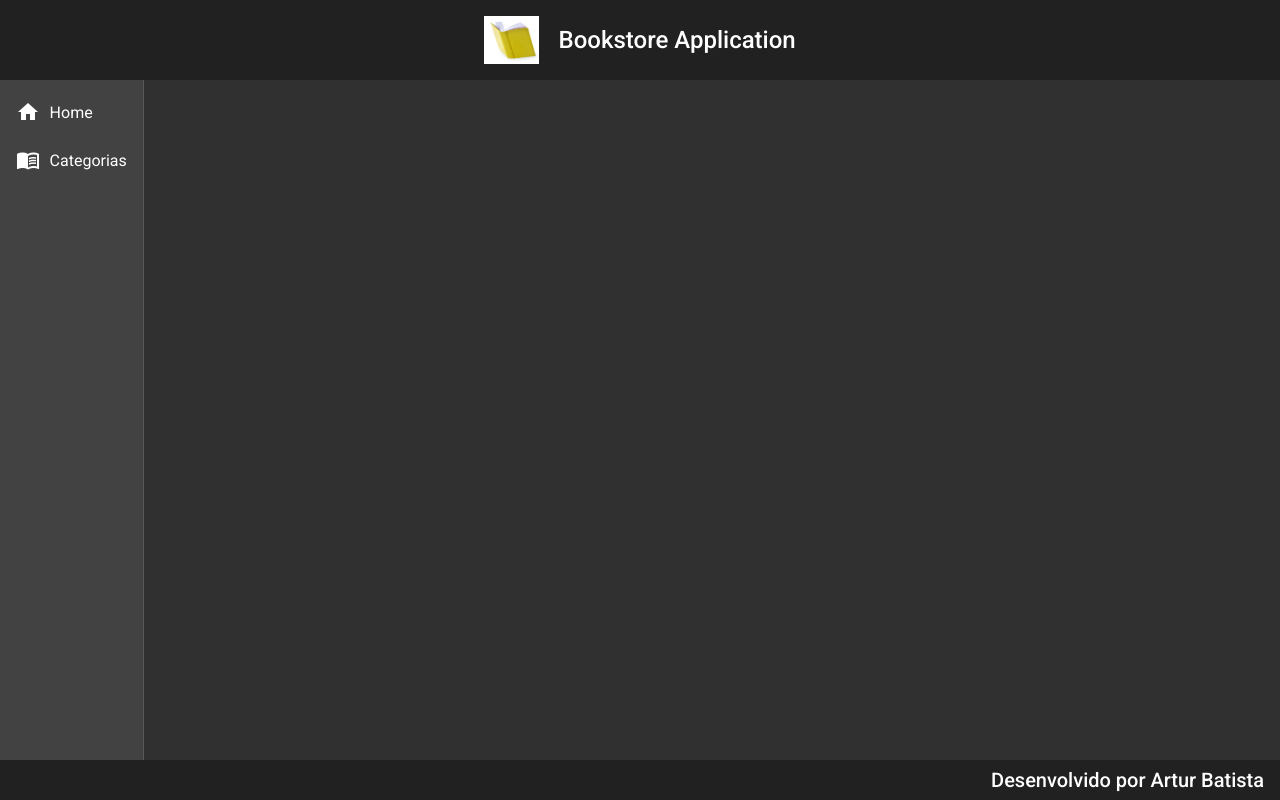
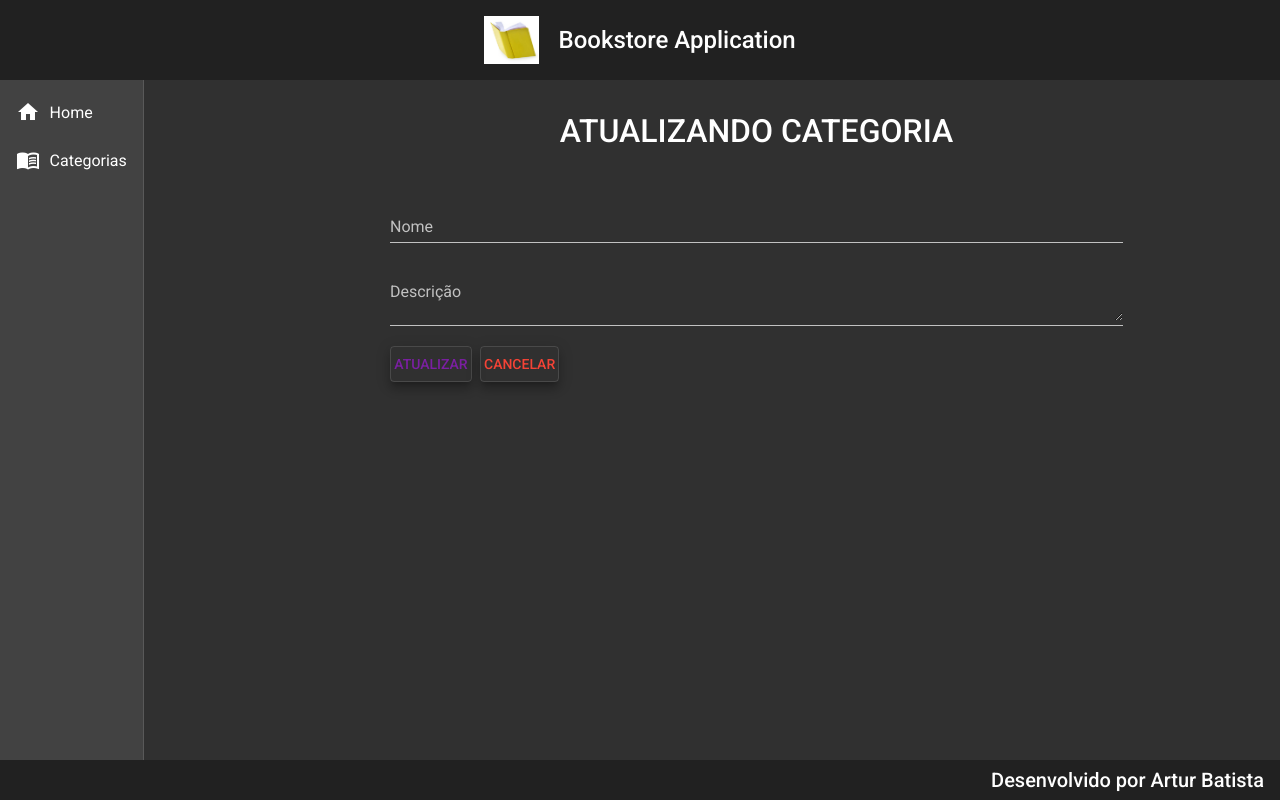
Before and after one commit to ArturBatista/bookstore-front, an Angular app: page /categorias/update/1 in a window 1280 px wide. Before the commit this address led to /. Built offline with nearby package versions, Linux system fonts and the light colour scheme; no server answers.

Commit message:
UPDATE para Categoria foi implementado

```diff
--- a/src/app/app-routing.module.ts
+++ b/src/app/app-routing.module.ts
@@ -3,6 +3,7 @@
 import { CategoriaCreateComponent } from './components/views/categoria/categoria-create/categoria-create.component';
 import { CategoriaDeleteComponent } from './components/views/categoria/categoria-delete/categoria-delete.component';
 import { CategoriaReadComponent } from './components/views/categoria/categoria-read/categoria-read.component';
+import { CategoriaUpdateComponent } from './components/views/categoria/categoria-update/categoria-update.component';
 import { HomeComponent } from './components/views/home/home.component';
 
 const routes: Routes = [
@@ -21,6 +22,10 @@
   {
     path:'categorias/delete/:id',
     component:CategoriaDeleteComponent
+  },
+  {
+    path:'categorias/update/:id',
+    component:CategoriaUpdateComponent
   }
 ];
 
--- a/src/app/app.module.ts
+++ b/src/app/app.module.ts
@@ -24,6 +24,7 @@
 import {MatFormFieldModule} from '@angular/material/form-field';
 import {MatSnackBarModule} from '@angular/material/snack-bar';
 import { CategoriaDeleteComponent } from './components/views/categoria/categoria-delete/categoria-delete.component';
+import { CategoriaUpdateComponent } from './components/views/categoria/categoria-update/categoria-update.component';
 
 
 
@@ -37,7 +38,8 @@
     HomeComponent,
     CategoriaReadComponent,
     CategoriaCreateComponent,
-    CategoriaDeleteComponent
+    CategoriaDeleteComponent,
+    CategoriaUpdateComponent
   ],
   imports: [
     BrowserModule,
--- a/src/app/components/views/categoria/categoria-read/categoria-read.component.html
+++ b/src/app/components/views/categoria/categoria-read/categoria-read.component.html
@@ -42,7 +42,7 @@
         <th class="mat-header" mat-header-cell *matHeaderCellDef> AÇÕES </th>
         <td mat-cell *matCellDef="let row">
 
-          <a class="edit" href="">
+          <a class="edit" routerLink="update/{{row.id}}">
             <i class="material-icons">edit</i>
           </a>
 
--- /dev/null
+++ b/src/app/components/views/categoria/categoria-update/categoria-update.component.css
@@ -0,0 +1,26 @@
+form {
+  text-align: center;
+  width: 70%;
+  margin: 2rem auto 0 auto;
+}
+
+h1 {
+  font-size: 2rem;
+  font-weight: 500;
+  margin-bottom: 3rem;
+}
+
+.form {
+  width: 100%;
+}
+
+.buttons {
+  width: 100%;
+  text-align: start;
+}
+
+button {
+  margin-right: 0.5rem;
+  padding-right: 0.2rem;
+  padding-left: 0.2rem;
+}
--- /dev/null
+++ b/src/app/components/views/categoria/categoria-update/categoria-update.component.html
@@ -0,0 +1,20 @@
+<form action="">
+    <h1>ATUALIZANDO CATEGORIA</h1>
+
+    <mat-form-field class="form">
+        <mat-label>Nome</mat-label>
+        <input matInput [(ngModel)] = "categoria.nome" matInput type="text" name="nome" placeholder="Ex. Computação">
+    </mat-form-field>
+
+    <mat-form-field class="form">
+        <mat-label>Descrição</mat-label>
+        <textarea matInput [(ngModel)] = "categoria.descricao" matInput  type="text" name="descricao" placeholder="Ex. Livros de Computação"> </textarea>
+    </mat-form-field>
+
+
+    <div class="buttons">
+        <button (click)="update()" class="mat-elevation-z8" mat-stroked-button color="primary">ATUALIZAR</button>
+        <button  (click) = "cancel()" class="mat-elevation-z8" mat-stroked-button color="warn">CANCELAR</button>
+
+    </div>
+</form>
--- /dev/null
+++ b/src/app/components/views/categoria/categoria-update/categoria-update.component.ts
@@ -0,0 +1,49 @@
+import { Component, OnInit } from '@angular/core';
+import { ActivatedRoute, Router } from '@angular/router';
+import { Categoria } from '../categoria.model';
+import { CategoriaService } from '../categoria.service';
+
+@Component({
+  selector: 'app-categoria-update',
+  templateUrl: './categoria-update.component.html',
+  styleUrls: ['./categoria-update.component.css']
+})
+export class CategoriaUpdateComponent implements OnInit {
+
+  categoria: Categoria = {
+    id:"",
+    nome:"",
+    descricao:''
+  }
+
+  constructor(
+    private service: CategoriaService,
+    private route: ActivatedRoute,
+    private router: Router) { }
+
+  ngOnInit(): void {
+   this.categoria.id = this.route.snapshot.paramMap.get('id')!;
+   this.findById();
+  }
+
+  findById(): void {
+    this.service.findById(this.categoria.id!).subscribe(response =>{
+      this.categoria.nome = response.nome;
+      this.categoria.descricao = response.descricao;
+    })
+  }
+
+  update(): void{
+    this.service.update(this.categoria).subscribe((resposta)=>{
+      this.router.navigate(['categorias'])
+      this.service.mensagem("Categoria atualizada com sucesso!")
+    }, err=>{
+      this.service.mensagem("Validar se todos os campos estão preenchidos corretamente")
+    })
+  }
+
+  cancel():void{
+    this.router.navigate(['categorias'])
+  }
+
+}
--- a/src/app/components/views/categoria/categoria.service.ts
+++ b/src/app/components/views/categoria/categoria.service.ts
@@ -34,6 +34,11 @@
     return this.http.delete<void>(url);
   }
 
+  update(categoria: Categoria):Observable<void>{
+    const url = `${this.baseUrl}/categorias/${categoria.id}`
+    return this.http.put<void>(url, categoria);
+  }
+
   mensagem(str: String): void{
     this._snack.open(`${str}`, 'OK',{
       horizontalPosition:  'end',
```
